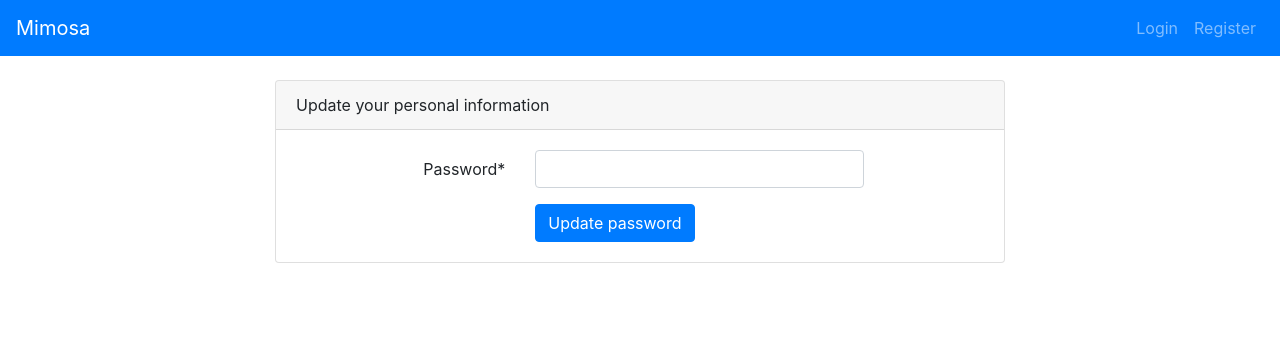
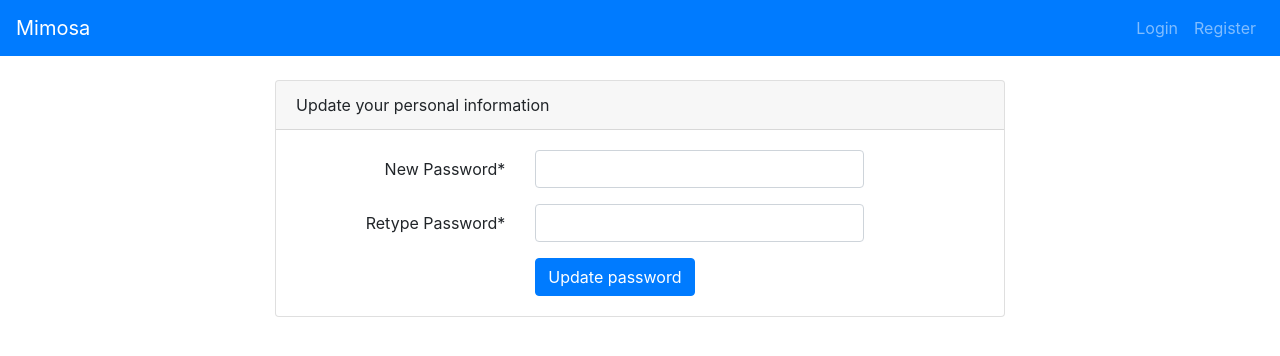
Before and after one commit to LanaSina/mimosa_science, a Vue app: page /updatePassword in a window 1280 px wide. Shown: the top 356 px of the page. Built offline with nearby package versions, Linux system fonts and the light colour scheme; no server answers; what vue-wysiwyg, vuefire would draw is missing.

Commit message:
Retype the password before updating it

```diff
--- a/src/components/UpdatePassword.vue
+++ b/src/components/UpdatePassword.vue
@@ -9,16 +9,31 @@
             <form action="#" @submit.prevent="submit">
 
                 <div class="form-group row">
-                <label for="password" class="col-md-4 col-form-label text-md-right">Password*</label>
+                    <label for="new_password1" class="col-md-4 col-form-label text-md-right">New Password*</label>
 
                     <div class="col-md-6">
                         <input
-                    id="password"
+                            id="new_password1"
                             type="password"
                             class="form-control"
                             name="password"
                             required
-                    v-model="form.password"
+                            v-model="form.new_password1"
+                        />
+                    </div>
+                </div>
+
+                <div class="form-group row">
+                    <label for="new_password2" class="col-md-4 col-form-label text-md-right">Retype Password*</label>
+
+                    <div class="col-md-6">
+                        <input
+                            id="new_password2"
+                            type="password"
+                            class="form-control"
+                            name="password"
+                            required
+                            v-model="form.new_password2"
                         />
                     </div>
                 </div>
@@ -51,10 +66,8 @@ export default {
   data() {
     return {
       form: {
-        // name: "",
-        // email: "",
-        password: ""
-        // confirm_password: ""
+        new_password1: "",
+        new_password2: ""
       },
       error: null
     };
@@ -62,12 +75,15 @@ export default {
   methods: {
     submit() {
         var user = firebase.auth().currentUser;
-
-        user.updatePassword(this.form.password).then(function() {
+        if (this.form.new_password1 != this.form.new_password2) {
+            this.error = "The passwords are not the same!";
+        } else {
+            user.updatePassword(this.form.new_password1).then(function() {
             // Update successful.
             }).catch(function(error) {
-        // An error happened.
+                this.error = error;
             });
+        }
     },
   }
 };
```
Lines whose indentation alone changed are shown as unchanged.
